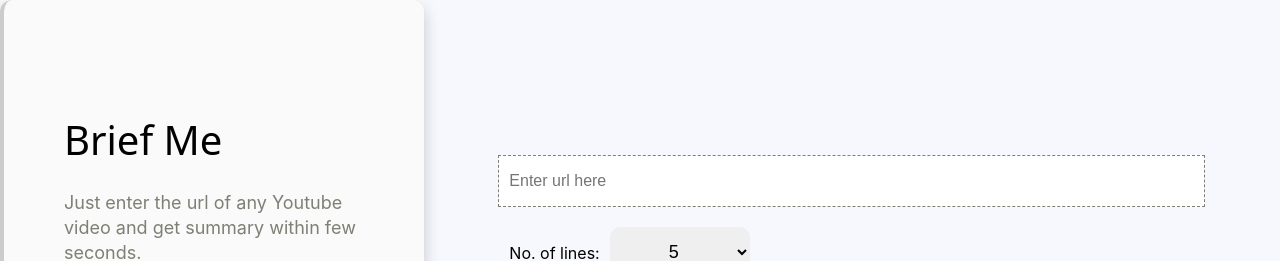
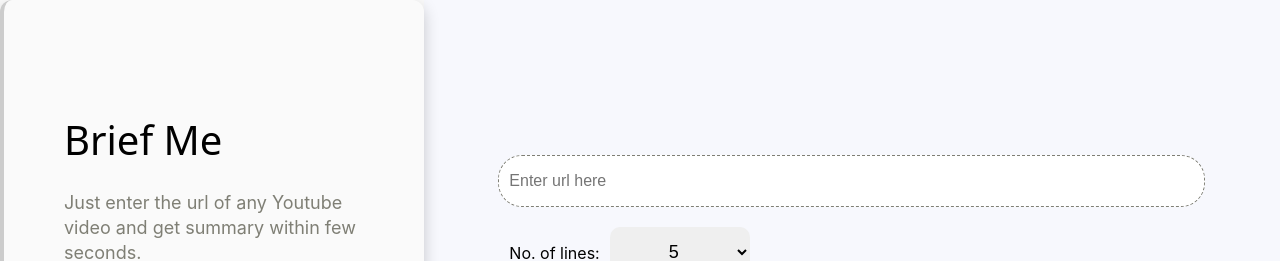
Before and after one commit to Maleehak/BriefMe, a React (Create React App) app in the folder frontend/briefme/: page / in a window 1280 px wide. Shown: the top 261 px of the page. Built offline with nearby package versions, Linux system fonts and the light colour scheme.

Commit message:
added valdation and added Assets folder to store png

```diff
--- a/frontend/briefme/src/App.css
+++ b/frontend/briefme/src/App.css
@@ -75,6 +75,7 @@
 
 .url-input-textbox{
   border: 1px dashed #7f7f75;
+  border-radius: 1.5em;
   padding: 10px;
   font-size: 16px;
   width: 80%;
--- a/frontend/briefme/src/components/Left.js
+++ b/frontend/briefme/src/components/Left.js
@@ -1,5 +1,5 @@
 import React from "react";
-
+import image from "../Assets/image.png"
 const Left = () => {
 
   const handleExternalLinkClick = (event) => {
@@ -15,13 +15,13 @@
       <div className="description">
         Just enter the url of any Youtube video and get summary within few seconds.
       </div>
-      <img src="image.png" alt="Left Section" className="image"/>
+      <img src={image} alt="Left Section" className="image"/>
 
-      <footer class="left-footer">
+      <footer className="left-footer">
         <a href="https://github.com/Maleehak/BriefMe" onClick={handleExternalLinkClick}>
            View on Github
         </a>
-        <div class="divider">|</div>
+        <div className="divider">|</div>
         <a href="https://www.linkedin.com/in/maleehak/" onClick={handleExternalLinkClick}>
            About the Author
         </a>
--- a/frontend/briefme/src/components/Right.js
+++ b/frontend/briefme/src/components/Right.js
@@ -9,15 +9,27 @@
   const [summary, setSummary] = useState('');
   const [loading, setLoading] = useState(false);
   const [numberOfLines, setNumberOfLines] = useState(4);
+  const [isValidURL, setisValidURL] = useState(false);
 
   const handleChange = (event) => {
-      // Handle changes in the input field
-      setInputUrl(event.target.value);
+    // Handle changes in the input field
+    let url = event.target.value;
+    setInputUrl(url);
+    // Handles input validation state
+    setisValidURL(isValidYoutubeUrl(url));
+  };
+
+  const isValidYoutubeUrl = (url) => {
+    // Regular expression for matching YouTube URLs
+    const youtubeRegex = /^(https?:\/\/)?(www\.)?(youtube\.com\/(?:[^/]+\/.+\/|(?:v|e(?:mbed)?)\/|.*[?&]v=)|youtu\.be\/)([a-zA-Z0-9_-]{11})/;
+    return youtubeRegex.test(url);
   };
 
   const handleClick = () => {
-    console.log('Button clicked!');
-    fetchSummary()
+    console.log("Button clicked!");
+    if (isValidURL) {
+      fetchSummary();
+    }
   };
 
   const fetchSummary = async () => {
@@ -43,16 +55,11 @@
 
   return (
     <div className="vertical-component-right">
-      <input
-        type="text"
-        value={inputUrl}
-        onChange={handleChange}
-        placeholder="Enter url here"
-        className="url-input-textbox"
-      />
+      <input type="text" value={inputUrl} onChange={handleChange} placeholder="Enter url here" className="url-input-textbox" />
+      {!isValidURL && inputUrl && <p style={{ color: "red" }}>Please enter a valid YouTube URL</p>}
       <div className="selection-container">
-          <p className="selection-text">No. of lines: </p>
-          <SelectBox onSelect={handleSelect} />
+        <p className="selection-text">No. of lines: </p>
+        <SelectBox onSelect={handleSelect} />
       </div>
       <div style={{ display: "flex", width: "83%" }}>
         <button onClick={handleClick} className="submit-btn">
@@ -71,7 +78,7 @@
         onChange={handleChange}
         className="summary-textbox"
       />
-    </div>
+      </div>
   );
 }
 
```
Also changed, not shown: frontend/briefme/src/Assets/image.png (renamed from frontend/briefme/public/image.png).
